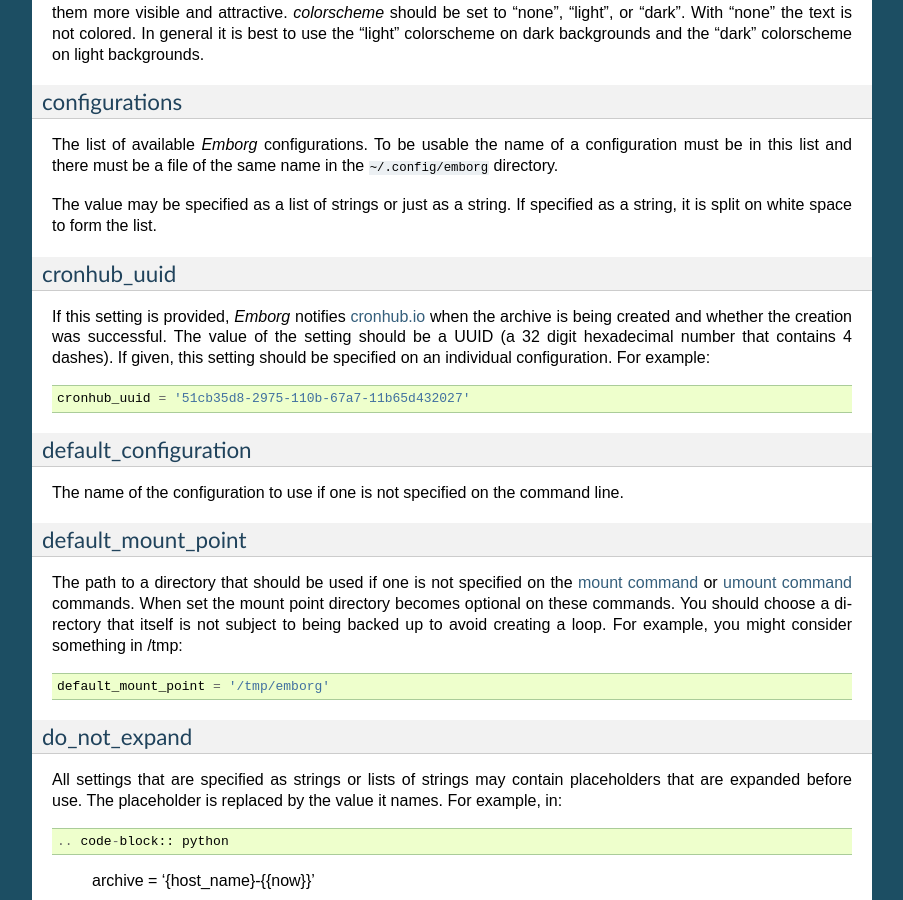
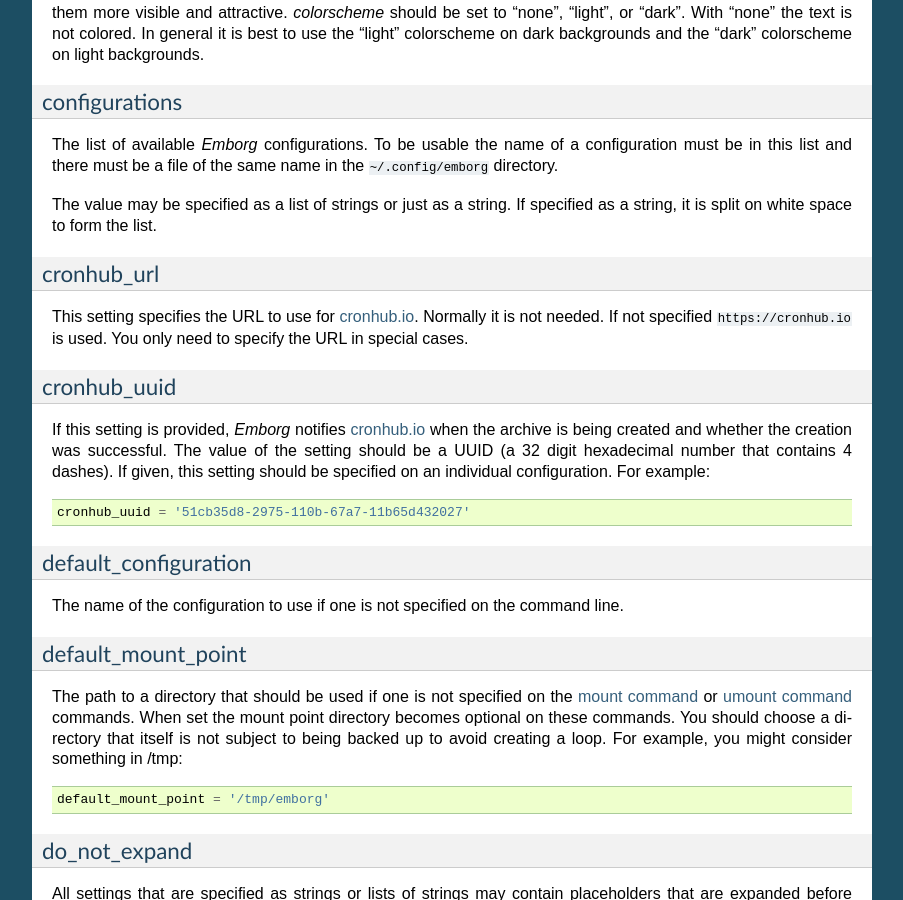
Before and after one commit to KenKundert/emborg, a Sphinx documentation site: the page built from doc/configuring.rst, in a window 1280 px wide and 900 px high, scrolled down 6925 px. Shown: the whole window, without its empty margins (198-1101 px from the left). Built offline with Sphinx 7.4.7, drawn with Linux system fonts in a browser that asks for light colours; some of the changed text lies outside the part shown.

Commit message:
Allow user to specify URL used for healthchecks and cronhub monitoring services.

```diff
--- a/doc/configuring.rst
+++ b/doc/configuring.rst
@@ -511,6 +511,16 @@ The value may be specified as a list of strings or just as a string. If
 specified as a string, it is split on white space to form the list.
 
 
+.. _cronhub_url:
+
+cronhub_url
+~~~~~~~~~~~
+
+This setting specifies the URL to use for `cronhub.io <https://cronhub.io>`_.
+Normally it is not needed.  If not specified ``https://cronhub.io`` is used.
+You only need to specify the URL in special cases.
+
+
 .. _cronhub_uuid:
 
 cronhub_uuid
@@ -655,6 +665,17 @@ or files that contain the list of files or directories to exclude. If given as
 relative paths, they are relative to :ref:`working_dir`.  These files are
 processed directly by *Borg*, which does not allow ``~`` to represent users'
 home directories, unlike the patterns specified using :ref:`patterns`.
+
+
+.. _healthchecks_url:
+
+healthchecks_url
+~~~~~~~~~~~~~~~~
+
+This setting specifies the URL to use for `healthchecks.io
+<https://healthchecks.io>`_.  Normally it is not needed.  If not specified
+``https://.hc-ping.com`` is used.  You only need to specify the URL in special
+cases.
 
 
 .. _healthchecks_uuid:
```
Also changed, not shown: 1 other file.
